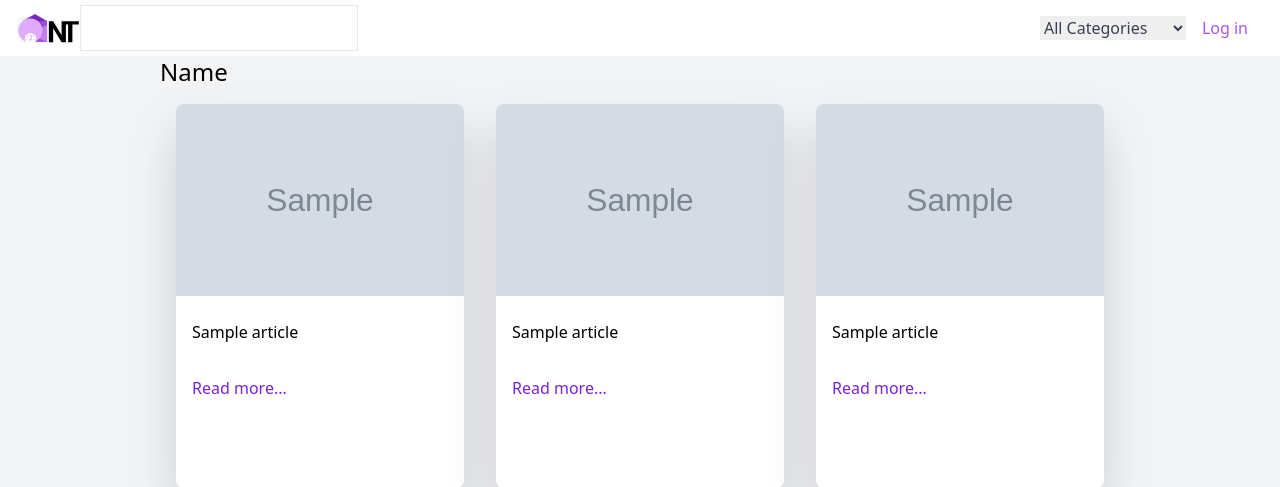
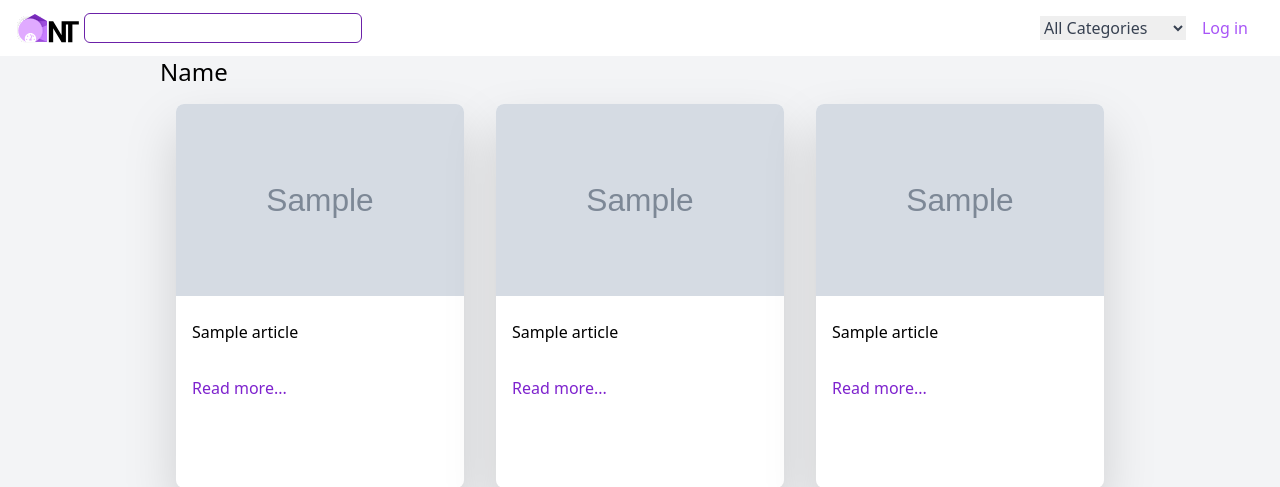
Before and after one commit to RAM-BHARATH/news-tracker-app, a Flask app: template templates/home_og.html in a window 1280 px wide. Shown: the top 487 px of the page. Run offline with Flask 2, Linux system fonts and the light colour scheme; the template is opened without the code that fills it: most values are stand-ins (such as "Sample title", 1, 10 or a date in 2020); grey boxes marked "Sample" are stand-in pictures; some libraries are stand-ins or nearby versions.

Commit message:
Minor style changes

```diff
--- a/templates/home_og.html
+++ b/templates/home_og.html
@@ -129,7 +129,7 @@
               </form> -->
               <form action="/search" method="post" class="flex items-center justify-center m-auto">
                 <div class="flex flex-col items-center justify-center">
-                  <input type="text" name="search" id="search" class="border p-2"/>
+                  <input type="text" name="search" id="search" class="border border-purple-800 rounded-md px-2 m-1"/>
                 </div>
               </form>
             </div>
```
